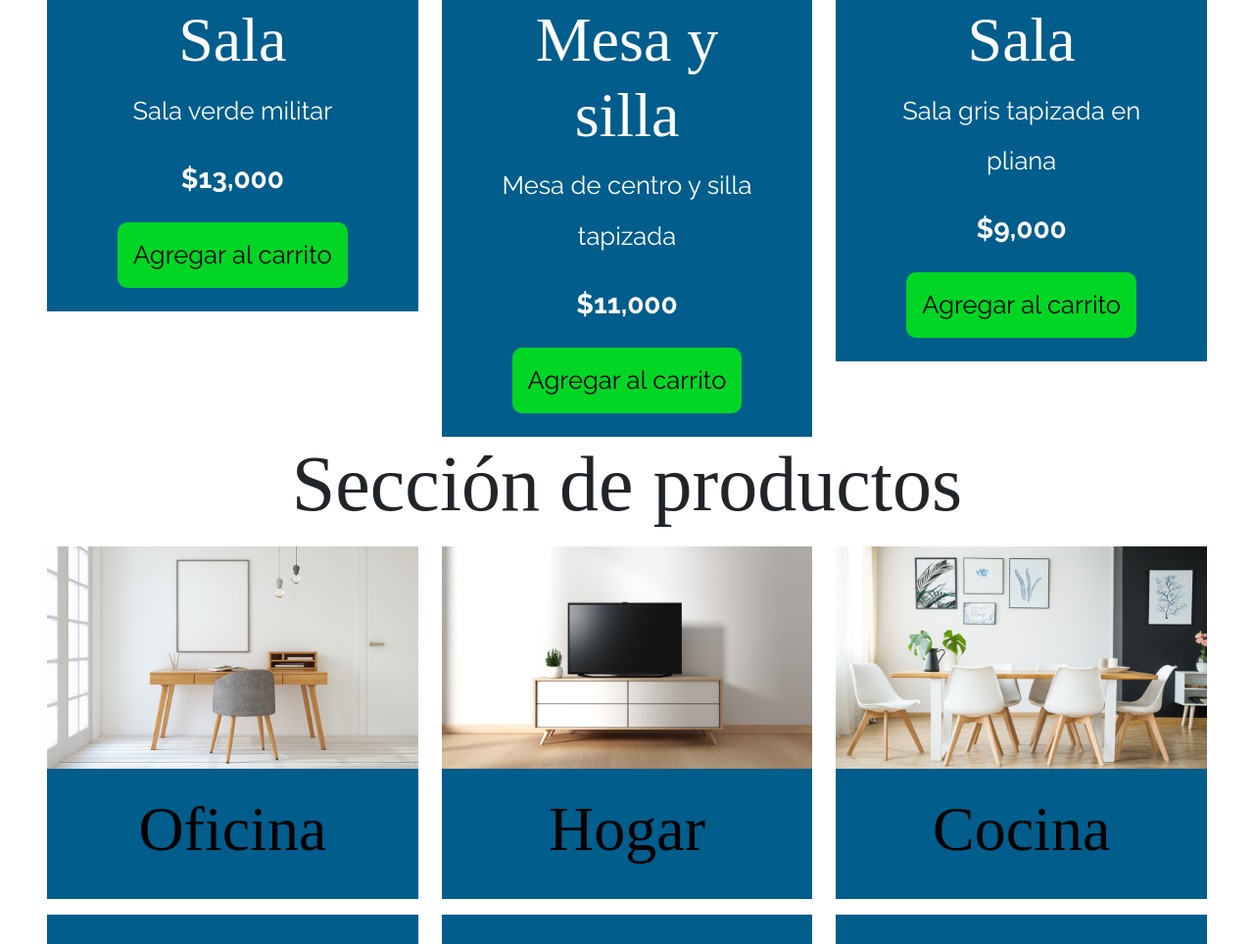
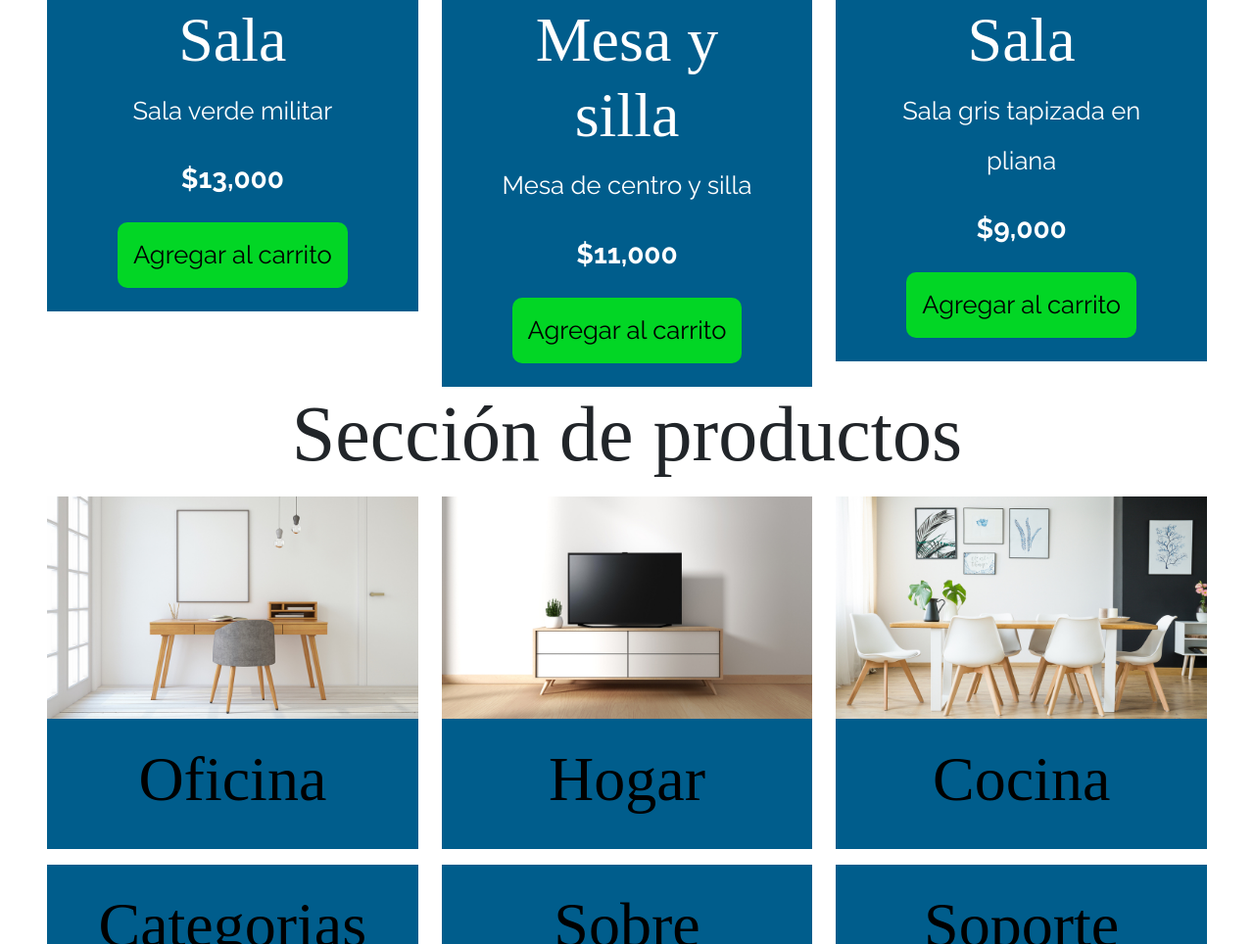
Before and after one commit to bmjimenez/proyecto-muebleria, a plain HTML site: page index.html in a window 1280 px wide. Shown: the part 2377-3341 px from the top of the page at 98% size. Drawn offline with Linux system fonts and the light colour scheme; a web font is replaced by a local one.

```diff
--- a/index.html
+++ b/index.html
@@ -161,7 +161,7 @@
 
                 <div class="col-12 col-xs-12 col-sm-12   bg-primary d-flex flex-column align-items-center justify-content-center text-white text-center px-5 py-4">
                     <h3>Mesa y silla </h3>
-                    <p>Mesa de centro y silla tapizada</p>
+                    <p>Mesa de centro y silla</p>
                     <span class="fw-bold mb-3 fs-3">$11,000</span>
                     <button class="p-3 py-2  redondeo bg-success border-0 ">Agregar al carrito</button>
                 </div>
```
